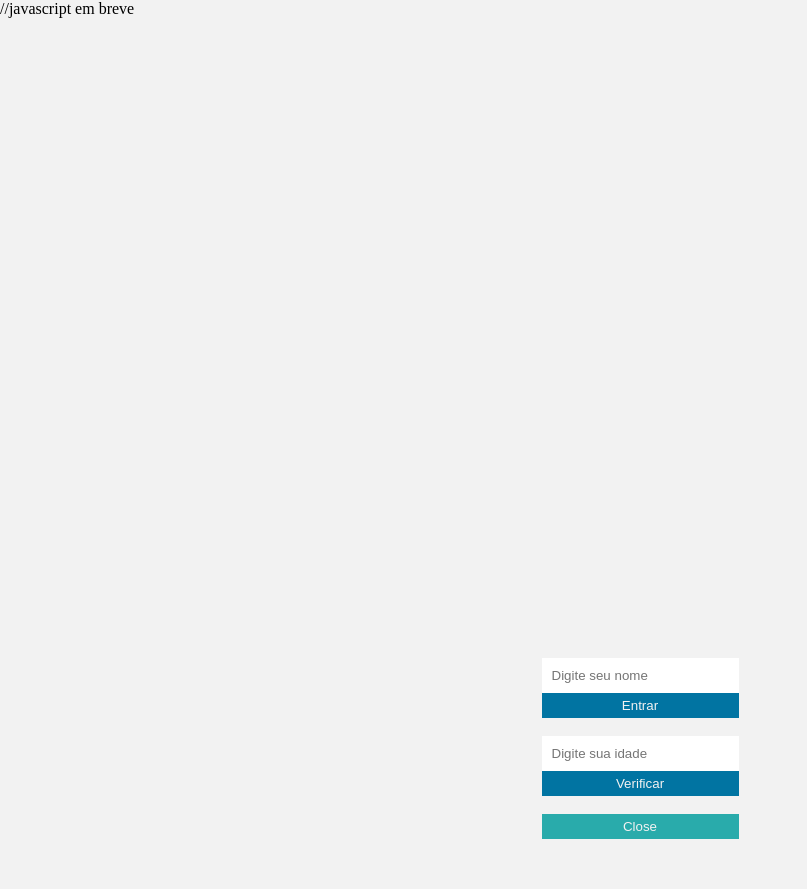
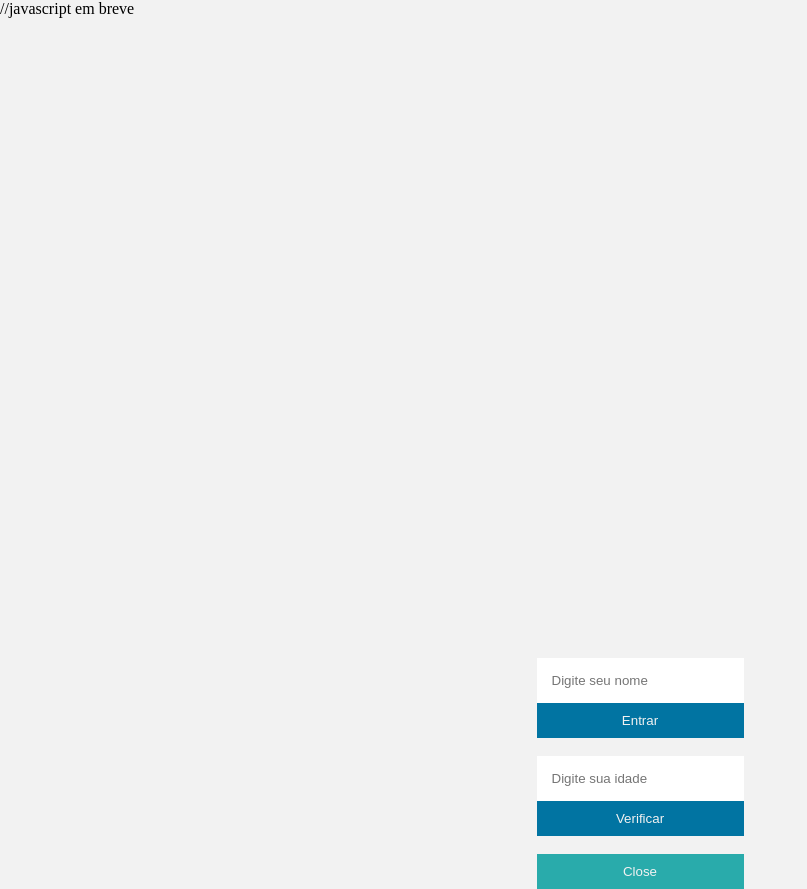
Before and after one commit to herikasilvaa/JsPlugin, a website: page www/index.html in a window 1280 px wide. Shown: the whole page, without its empty margins (0-807 px from the left). Before the commit the page ends 839 px from the top, so only its background shows below. Drawn offline with Linux system fonts and the light colour scheme; files whose address does not match are found by name.

Commit message:
Update style.css

```diff
--- a/www/css/style.css
+++ b/www/css/style.css
@@ -16,12 +16,12 @@ body{
 }
 
 input{
-    padding: 10px 10px;
+    padding: 15px 15px;
     border: none;
 }
 
 .btn{
-    padding: 5px 10px;
+    padding: 10px 15px;
     width: 100%;
     border: none;
     color: #F2F2F2;
@@ -30,7 +30,7 @@ input{
 }
 
 .btn_2{
-    padding: 5px 10px;
+    padding: 10px 15px;
     width: 100%;
     border: none;
     color: #F2F2F2;
```
